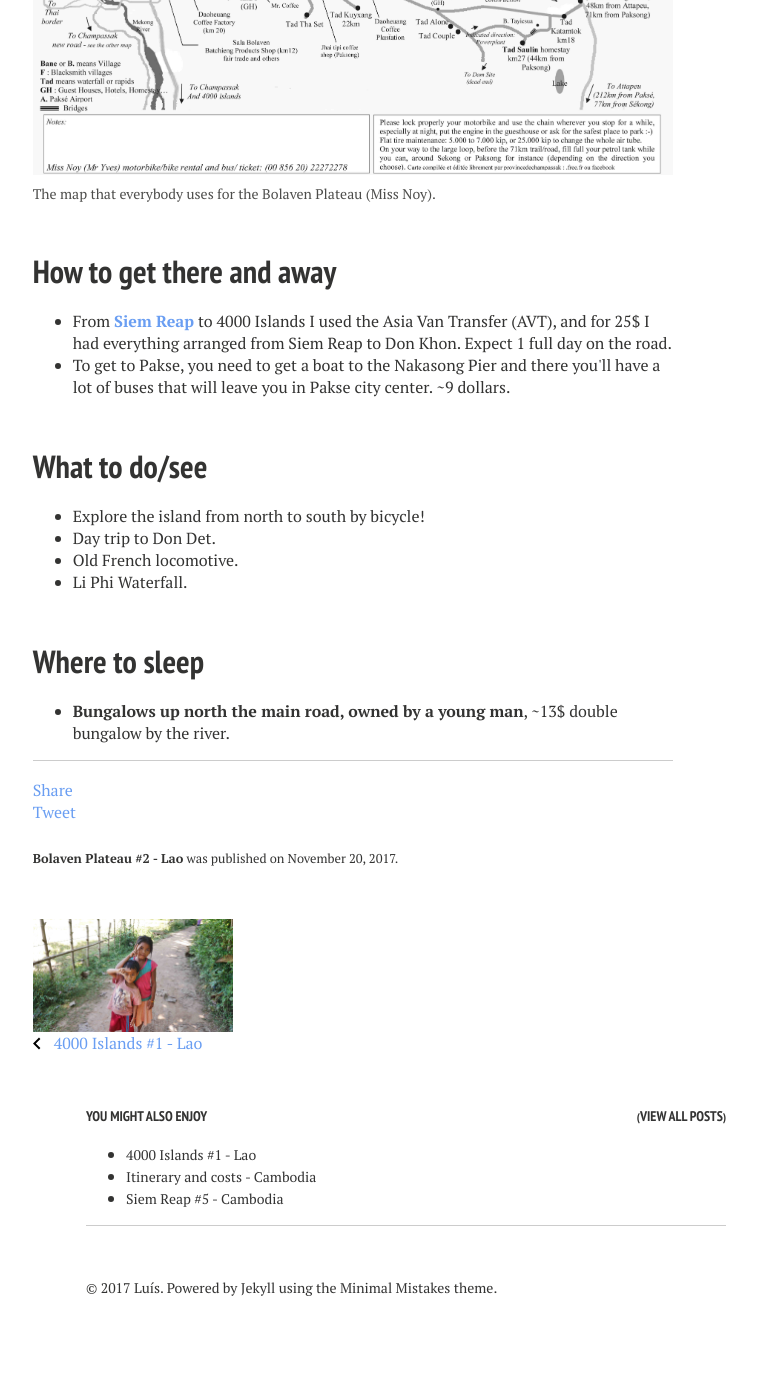
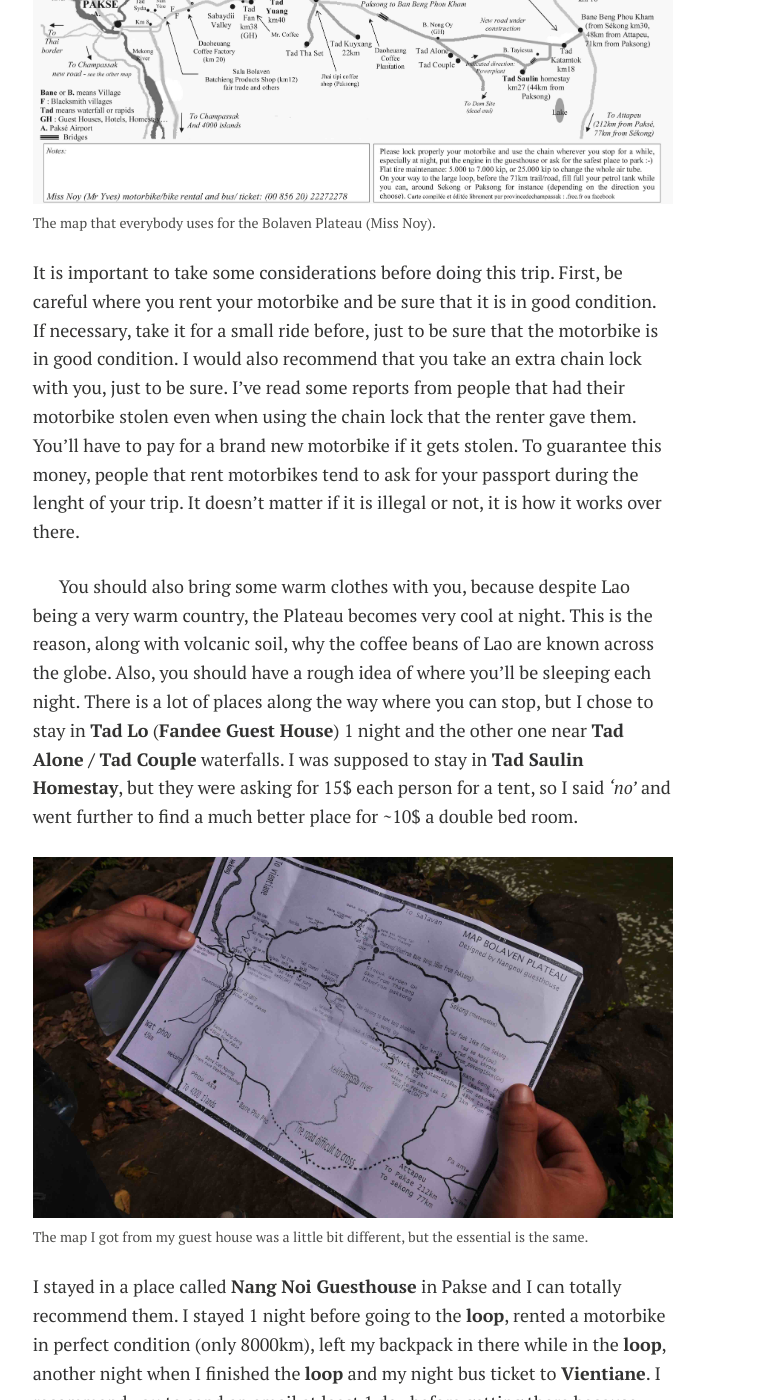
Before and after one commit to luiscspinho/luiscspinho.github.io, a Jekyll site: the page built from _posts/2017-11-20-BolavenPlateau.md, in a window 1280 px wide and 1400 px high, scrolled down 1246 px. Shown: the whole window, without its empty margins (234-991 px from the left). Built offline with Jekyll 4.4.1, drawn with Linux system fonts in a browser that asks for light colours; nearby versions of some CDN libraries; comment, search, counter and statistics services are not loaded; before the commit the page ends 2592 px from its top, so only the background shows below that; some of the changed text lies outside the part shown.

Commit message:
more plateau dev

```diff
--- a/_posts/2017-11-20-BolavenPlateau.md
+++ b/_posts/2017-11-20-BolavenPlateau.md
@@ -14,7 +14,7 @@
 
 <b><highlight><middle>This is the only reason to stop in ugly and uncharming Pakse.</middle></highlight></b>
 
-After some days of relaxation in the <b><a href="{{site.url}}/4000Islands" target="_blank">4000 Islands</a></b>, I was ready for new adventure, so I stoped in Pakse to start riding the <b>Large Loop</b>, 320km splitted in 3 days.
+After some days of relaxation in the <b><a href="{{site.url}}/4000Islands" target="_blank">4000 Islands</a></b>, I was ready for a new adventure, so I went to Pakse, the starting point to the <b>Bolaven Plateau Large Loop</b>, 320km of huge coffee plantations, waterfalls, farmland, ethnic diversity and miles of excellent roads, splitted into 3 days.
 
 
 <figure>
@@ -23,24 +23,39 @@
 </figure>
 
 
+It is important to take some considerations before doing this trip. First, be careful where you rent your motorbike and be sure that it is in good condition. If necessary, take it for a small ride before, just to be sure that the motorbike is in good condition. I would also recommend that you take an extra chain lock with you, just to be sure. I've read some reports from people that had their motorbike stolen even when using the chain lock that the renter gave them. You'll have to pay for a brand new motorbike if it gets stolen. To guarantee this money, people that rent motorbikes tend to ask for your passport during the lenght of your trip. It doesn't matter if it is illegal or not, it is how it works over there.
+
+You should also bring some warm clothes with you, because despite Lao being a very warm country, the Plateau becomes very cool at night. This is the reason, along with volcanic soil, why the coffee beans of Lao are known across the globe. Also, you should have a rough idea of where you'll be sleeping each night. There is a lot of places along the way where you can stop, but I chose to stay in <b>Tad Lo</b> (<b>Fandee Guest House</b>) 1 night and the other one near <b>Tad Alone / Tad Couple</b> waterfalls. I was supposed to stay in <b>Tad Saulin Homestay</b>, but they were asking for 15$ each person for a tent, so I said <i>'no'</i> and went further to find a much better place for ~10$ a double bed room.
+
+<figure>
+	<a href="../images/lao/plateau/plateau2.JPG"><img src="../images/lao/plateau/plateau2.JPG"></a>
+	<figcaption>The map I got from my guest house was a little bit different, but the essential is the same.</figcaption>
+</figure>
+
+I stayed in a place called <b>Nang Noi Guesthouse</b> in Pakse and I can totally recommend them. I stayed 1 night before going to the <b>loop</b>, rented a motorbike in perfect condition (only 8000km), left my backpack in there while in the <b>loop</b>, another night when I finished the <b>loop</b> and my night bus ticket to <b>Vientiane</b>. I recommend you to send an email at least 1 day before getting there because they can be fully booked due to their popularity.
+
+<b><highlight><middle>So let's start, shall we?!</middle></highlight></b>
+
+My goal on the first day was to reach <b>Tad Lo</b> and visit all the available waterfalls on the way, before sunset. There are people leaving Pakse everyday for the <b>loop</b>, which means that the sooner you get to the places, the better chance you have to get the best price/quality room available. Try to always get to where you'll be sleeping before sunset, that's what I did.
+
+
+
+
 <br>
 <h1>How to get there and away</h1>
 <ul>
-<li>From <b><a href="{{site.url}}/SiemReap" target="_blank">Siem Reap</a></b> to 4000 Islands I used the Asia Van Transfer (AVT), and for 25$ I had everything arranged from Siem Reap to Don Khon. Expect 1 full day on the road.</li>
-<li>To get to Pakse, you need to get a boat to the Nakasong Pier and there you'll have a lot of buses that will leave you in Pakse city center. ~9 dollars.</li>
+<li>To get to Pakse from Don Khone, you need to get a boat to the Nakasong Pier and there you'll have a lot of buses that will leave you in Pakse city center. ~9 dollars.</li>
+<li>NIGHT BUS TO VIENTIANE.</li>
 </ul>
 
 <br>
 <h1>What to do/see</h1>
 <ul>
 <li>Explore the island from north to south by bicycle!</li>
-<li>Day trip to Don Det.</li>
-<li>Old French locomotive.</li>
-<li>Li Phi Waterfall.</li>
 </ul>
 
 <br>
 <h1>Where to sleep</h1>
 <ul>
-<li><b>Bungalows up north the main road, owned by a young man</b>, ~13$ double bungalow by the river.</li>
+<li><b>Nang Noi Guesthouse</b>, ~13$ double bungalow by the river.</li>
 </ul>
```
Also changed, not shown: images/lao/plateau/plateau2.JPG (added).
